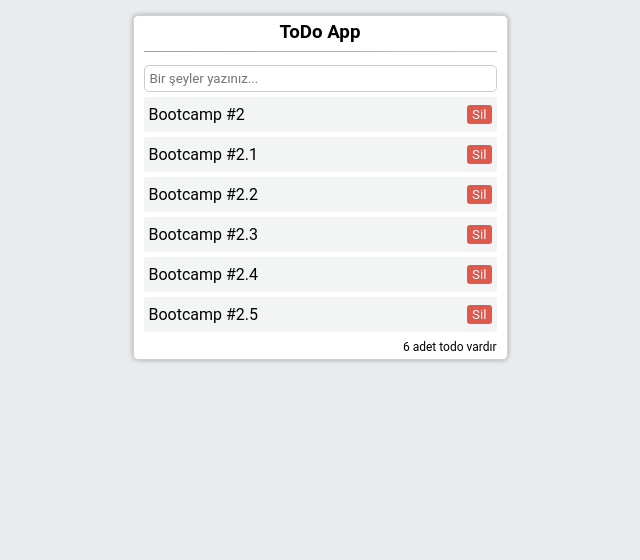
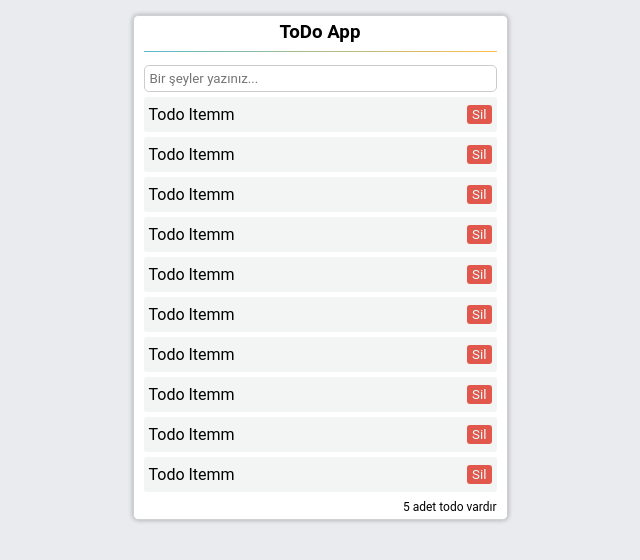
Before and after one commit to comlekahmetcan/Vue, a Vue app in the folder 2.hafta/2-todo-app/: page / in a window 1280 px wide. Shown: the top 560 px of the page, without its empty margins (320-960 px from the left). Built offline with nearby package versions, Linux system fonts and the light colour scheme; a web font is replaced by a local one.

Commit message:
Components created

```diff
--- a/2.hafta/2-todo-app/src/App.vue
+++ b/2.hafta/2-todo-app/src/App.vue
@@ -2,41 +2,53 @@
   <div class="container">
     <h3 class="text-center">ToDo App</h3>
     <hr class="my-2" />
-    <label for="todoText"></label>
-    <input type="text" id="todoText" placeholder="Bir şeyler yazınız..." />
-    <ul>
-      <li
-        v-for="todoItem in todoList"
-        :key="todoItem.id"
-        class="d-flex justify-content-between align-items-center"
-      >
-        <span>{{ todoItem.text }}</span>
-        <button @click="deleteItem(todoItem)" class="sm red">Sil</button>
-      </li>
-    </ul>
-    <small class="mt-2 d-flex justify-content-end green"
-      >{{ todoList.length }} adet todo vardır</small
-    >
+    <AddSection />
+    <TodoList />
+    <ResultBar />
   </div>
 </template>
 
 <script>
+import AddSection from "@/components/AddSection";
+import TodoList from "@/components/TodoList";
+import ResultBar from "@/components/ResultBar";
 export default {
-  data() {
-    return {
-      todoList: [
+  components: {
+    AddSection,
+    TodoList,
+    ResultBar,
+  },
+  created() {
+    setTimeout(() => {
+      this.todoList = [
         { id: 1, text: "Bootcamp #2" },
         { id: 2, text: "Bootcamp #2.1" },
         { id: 3, text: "Bootcamp #2.2" },
         { id: 4, text: "Bootcamp #2.3" },
         { id: 5, text: "Bootcamp #2.4" },
         { id: 6, text: "Bootcamp #2.5" },
-      ],
+      ];
+    }, 2000);
+  },
+  data() {
+    return {
+      todoList: [],
     };
   },
   methods: {
     deleteItem(todoItem) {
       this.todoList = this.todoList.filter((t) => t != todoItem);
+      // const matchedIndex = this.todoList.findIndex(i=>i == todoItem)
+      // if(matchedIndex>-1){
+      //   this.todoList.splice(this.todoList[matchedIndex],1)
+      // }
+    },
+    addNewTodo(event) {
+      this.todoList.push({
+        id: new Date().getTime(),
+        text: event.target.value,
+      });
+      event.target.value = "";
     },
   },
 };
--- /dev/null
+++ b/2.hafta/2-todo-app/src/components/AddSection.vue
@@ -0,0 +1,10 @@
+<template>
+  <label for="todoText"></label>
+  <!-- <input
+      @keydown.enter="addNewTodo"
+      type="text"
+      id="todoText"
+      placeholder="Bir şeyler yazınız..."
+    /> -->
+  <input type="text" id="todoText" placeholder="Bir şeyler yazınız..." />
+</template>
--- /dev/null
+++ b/2.hafta/2-todo-app/src/components/ResultBar.vue
@@ -0,0 +1,3 @@
+<template>
+    <small class="mt-2 d-flex justify-content-end green">5 adet todo vardır</small>
+</template>
--- /dev/null
+++ b/2.hafta/2-todo-app/src/components/TodoList.vue
@@ -0,0 +1,14 @@
+<template>
+  <ul>
+    <TodoListItem v-for="i in 10" :key="i" />
+  </ul>
+</template>
+
+<script>
+import TodoListItem from "@/components/TodoListItem";
+export default {
+  components: {
+    TodoListItem,
+  },
+};
+</script>
--- /dev/null
+++ b/2.hafta/2-todo-app/src/components/TodoListItem.vue
@@ -0,0 +1,6 @@
+<template>
+  <li class="d-flex justify-content-between align-items-center">
+    <span>Todo Itemm</span>
+    <button class="sm red">Sil</button>
+  </li>
+</template>
```
Also changed, not shown: 2.hafta/2-todo-app/src/main.js (line endings or trailing spaces).
